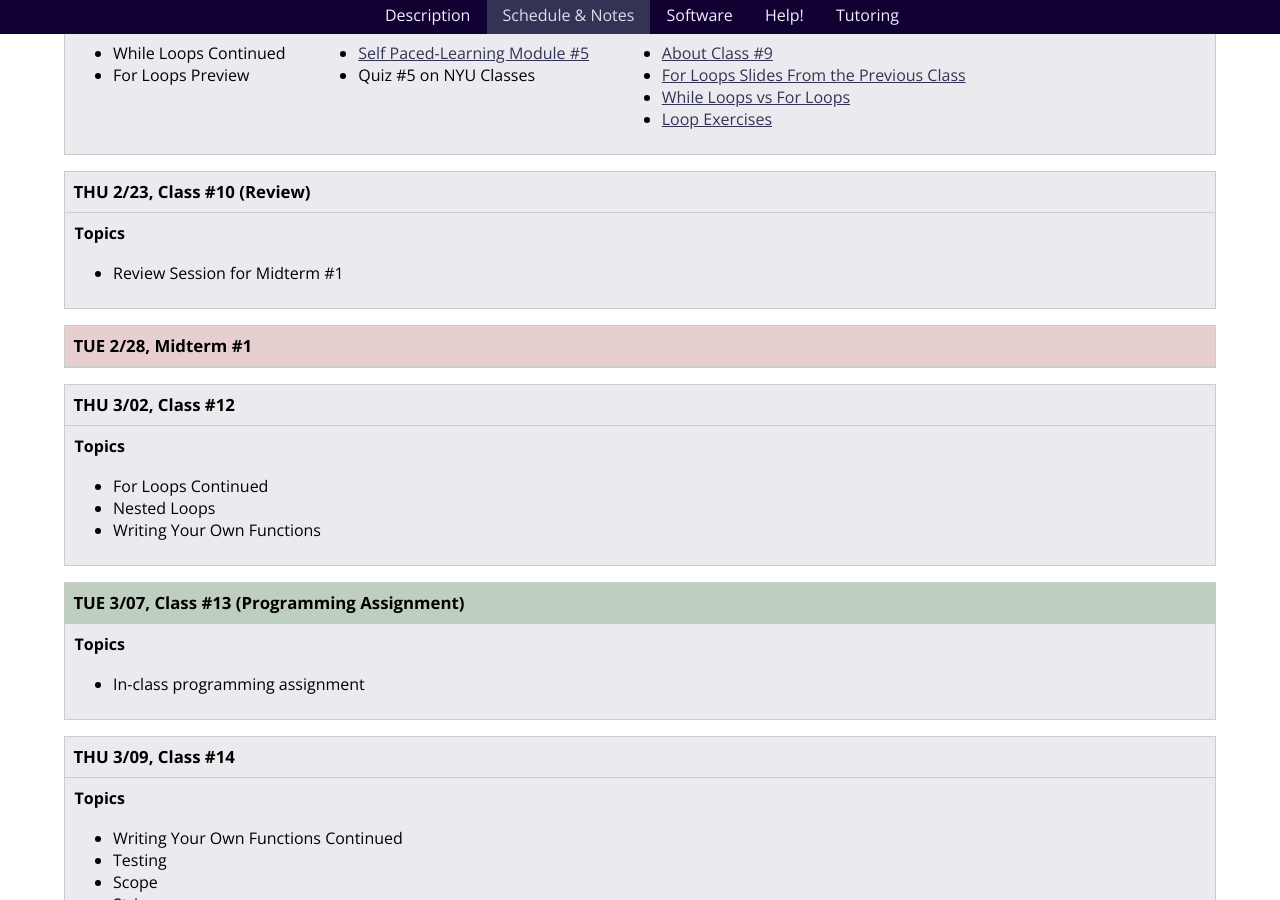
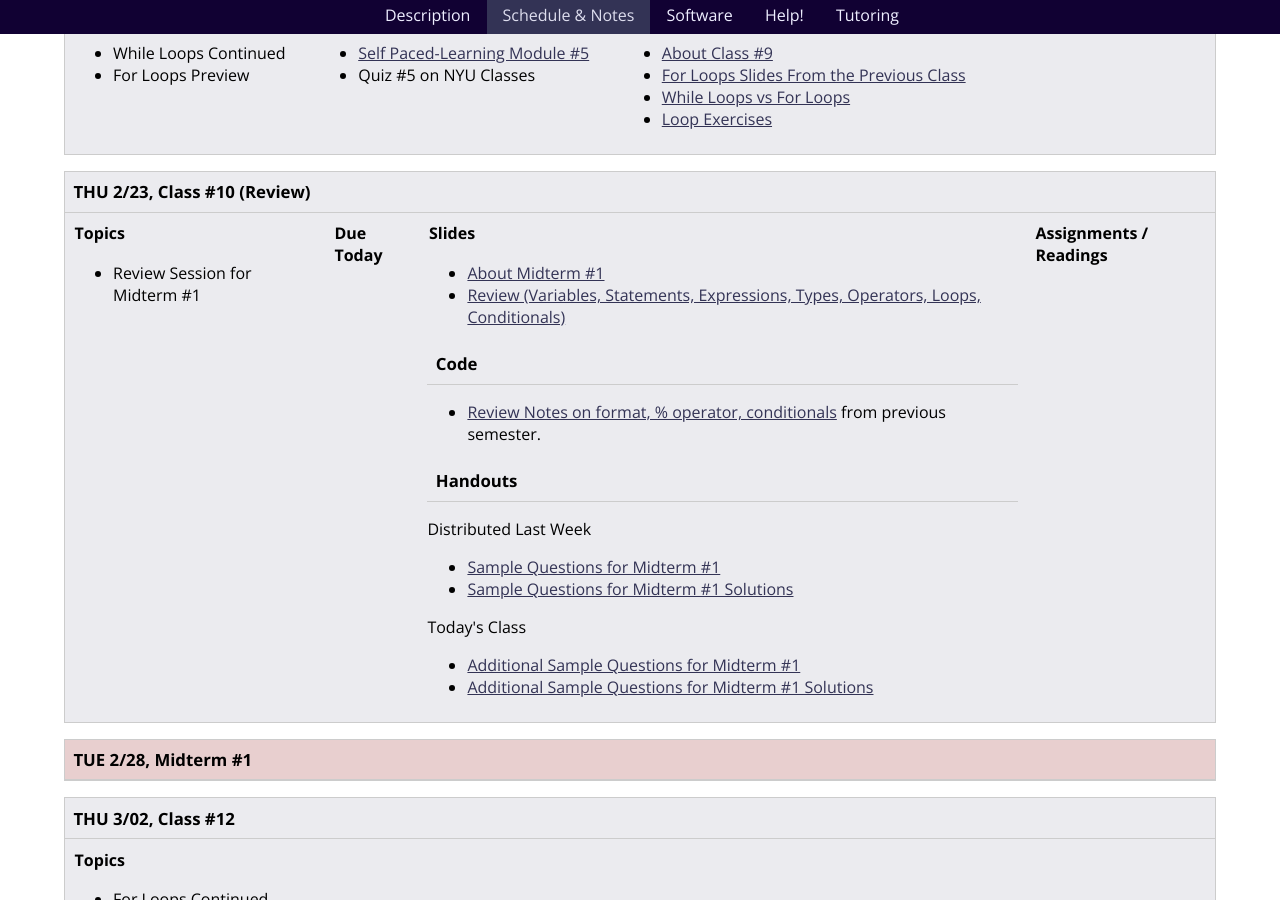
Before and after one commit to foureyes/csci-ua.0002-spring2017-002-008, a Jekyll site: the page built from schedule.markdown, in a window 1280 px wide and 900 px high, scrolled down 3935 px. Built offline with Jekyll 4.4.1, drawn with Linux system fonts in a browser that asks for light colours.

Commit message:
add review class

```diff
--- a/_includes/classes/10/materials.markdown
+++ b/_includes/classes/10/materials.markdown
@@ -14,11 +14,18 @@
 * [Review (Variables, Statements, Expressions, Types, Operators, Loops, Conditionals)](classes/10/review.html)
 
 ### Code
-* [Review Notes on format, % operator, conditionals](code/0002-midterm-1-notes.py)
+
+* [Review Notes on format, % operator, conditionals](code/0002-midterm-1-notes.py) from previous semester.
 
 ### Handouts
+
+Distributed Last Week
+
 * [Sample Questions for Midterm #1](resources/handouts/midterm_1/midterm_1_practice.pdf)
 * [Sample Questions for Midterm #1 Solutions](resources/handouts/midterm_1/midterm_1_practice_solutions.pdf)
+
+Today's Class
+
 * [Additional Sample Questions for Midterm #1](resources/handouts/midterm_1/midterm_1_additional_practice.pdf)
 * [Additional Sample Questions for Midterm #1 Solutions](resources/handouts/midterm_1/midterm_1_additional_practice_solutions.pdf)
 
--- a/schedule.markdown
+++ b/schedule.markdown
@@ -190,7 +190,7 @@ Jump to Class:
 #### Topics
 
 * Review Session for Midterm #1
-</article> {% comment %}{% include classes/10/materials.markdown %}{% endcomment %} </div> </section>
+</article> {% include classes/10/materials.markdown %}</div> </section>
 
 
 <a name="class11"></a><!---------- start --------------->
```
Also changed, not shown: 1 other file.
